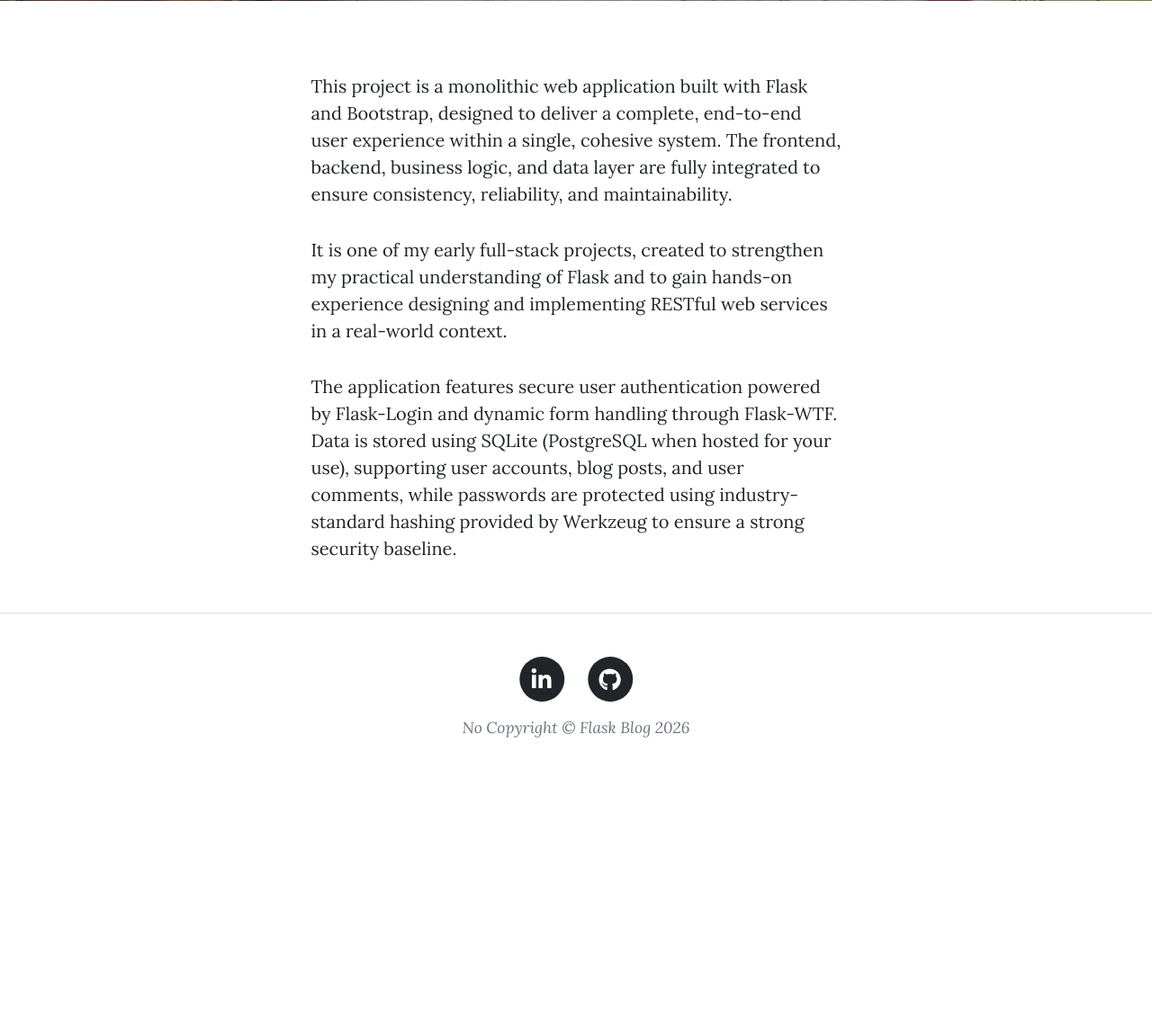
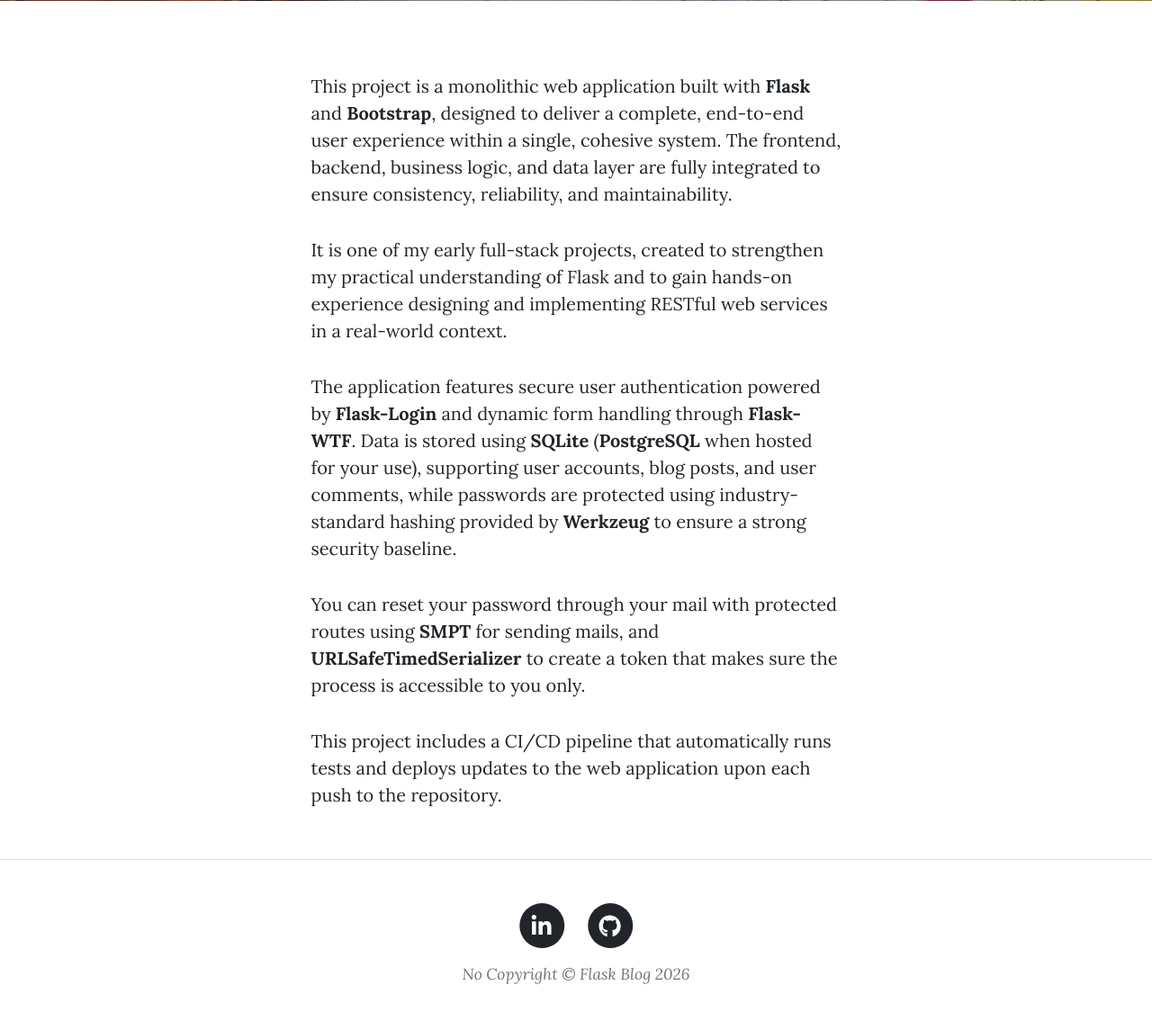
Before and after one commit to Antonio-sharp-plus/FlaskBlog, a Flask app: page /about in a window 1280 px wide. Shown: the part 531-1676 px from the top of the page at 90% size. Before the commit the page ends 1351 px from the top, so only its background shows below. Run offline with Flask 3, Linux system fonts and the light colour scheme; some libraries are stand-ins or nearby versions.

Commit message:
added some more information to the about.html

```diff
--- a/templates/about.html
+++ b/templates/about.html
@@ -22,7 +22,7 @@
     <div class="row gx-4 gx-lg-5 justify-content-center">
       <div class="col-md-10 col-lg-8 col-xl-7">
         <p>
-          This project is a monolithic web application built with Flask and Bootstrap, designed to deliver a
+          This project is a monolithic web application built with <b>Flask</b> and <b>Bootstrap</b>, designed to deliver a
           complete, end-to-end user experience within a single, cohesive system. The frontend, backend, business
           logic, and data layer are fully integrated to ensure consistency, reliability, and maintainability.
         </p>
@@ -31,10 +31,20 @@
           and to gain hands-on experience designing and implementing RESTful web services in a real-world context.
         </p>
         <p>
-          The application features secure user authentication powered by Flask-Login and dynamic form handling
-          through Flask-WTF. Data is stored using SQLite (PostgreSQL when hosted for your use), supporting user accounts, blog posts, and user comments,
-          while passwords are protected using industry-standard hashing provided by Werkzeug to ensure a strong
+          The application features secure user authentication powered by <b>Flask-Login</b> and dynamic form handling
+          through <b>Flask-WTF</b>. Data is stored using <b>SQLite</b> (<b>PostgreSQL</b> when hosted for your use),
+          supporting user accounts, blog posts, and user comments,
+          while passwords are protected using industry-standard hashing provided by <b>Werkzeug</b> to ensure a strong
           security baseline.
+        </p>
+        <p>
+          You can reset your password through your mail with protected routes using <b>SMPT</b>
+          for sending mails, and <b>URLSafeTimedSerializer</b>
+          to create a token that makes sure the process is accessible to you only.
+        </p>
+        <p>
+          This project includes a CI/CD pipeline that automatically runs tests and deploys updates
+          to the web application upon each push to the repository.
         </p>
       </div>
     </div>
```
